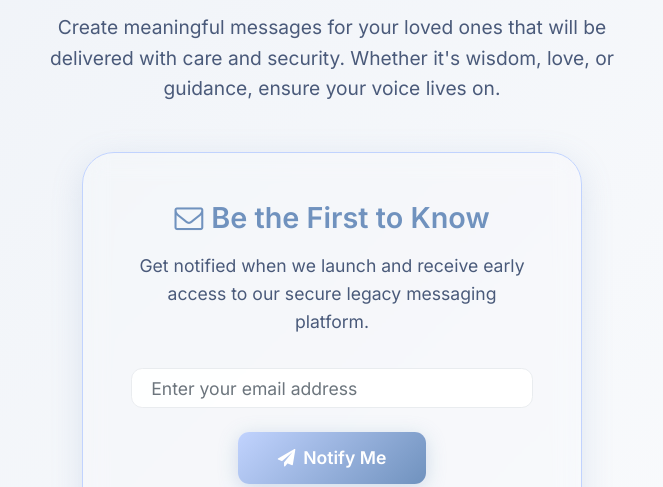
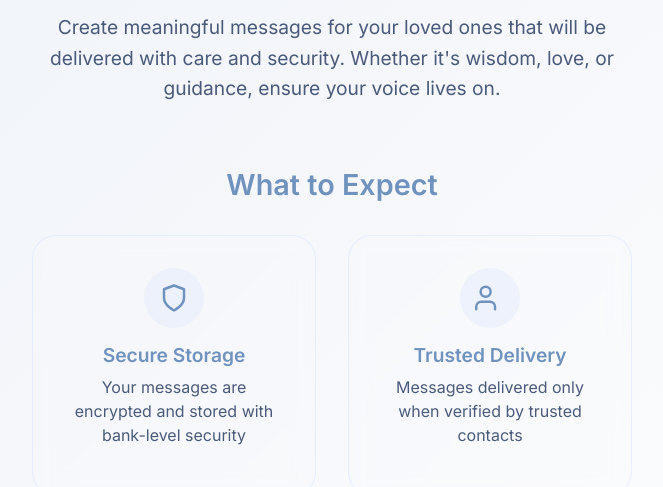
Before and after one commit to hassineaziz/comingsoon, a plain HTML site: page index.html in a window 1280 px wide. Shown: the part 313-800 px from the top of the page, without its empty margins (308-971 px from the left). Drawn offline with nearby package versions, Linux system fonts and the light colour scheme.

Commit message:
Add files via upload

```diff
--- a/index.html
+++ b/index.html
@@ -341,38 +341,7 @@
                 </p>
             </div>
 
-            <!-- Email Subscription Form -->
-            <div class="subscription-card">
-                <h3 class="subscription-title">
-                    <i class="fa fa-envelope-o mr-2"></i>Be the First to Know
-                </h3>
-                <p class="subscription-description">
-                    Get notified when we launch and receive early access to our secure legacy messaging platform.
-                </p>
 
-                <form action="https://icloud.us5.list-manage.com/subscribe/post?u=f3cca05a87dbb7bac5624c82f&amp;id=a3c1dafdbb&amp;f_id=0025b8edf0" method="post" id="mc-embedded-subscribe-form" name="mc-embedded-subscribe-form" class="validate" target="_self" novalidate>
-                    <div id="mc_embed_signup_scroll">
-                        <div class="form-group">
-                            <input type="email" name="EMAIL" class="form-control required email" id="mce-EMAIL" required placeholder="Enter your email address">
-                        </div>
-
-                        <div id="mce-responses" class="clear foot">
-                            <div class="response" id="mce-error-response" style="display: none;"></div>
-                            <div class="response" id="mce-success-response" style="display: none;"></div>
-                        </div>
-
-                        <div aria-hidden="true" style="position: absolute; left: -5000px;">
-                            <input type="text" name="b_f3cca05a87dbb7bac5624c82f_a3c1dafdbb" tabindex="-1" value="">
-                        </div>
-
-                        <div class="text-center">
-                            <button type="submit" name="subscribe" id="mc-embedded-subscribe" class="btn btn-primary btn-lg">
-                                <i class="fa fa-paper-plane mr-2"></i>Notify Me
-                            </button>
-                        </div>
-                    </div>
-                </form>
-            </div>
 
             <!-- Features Preview -->
             <div class="features-section">
```
